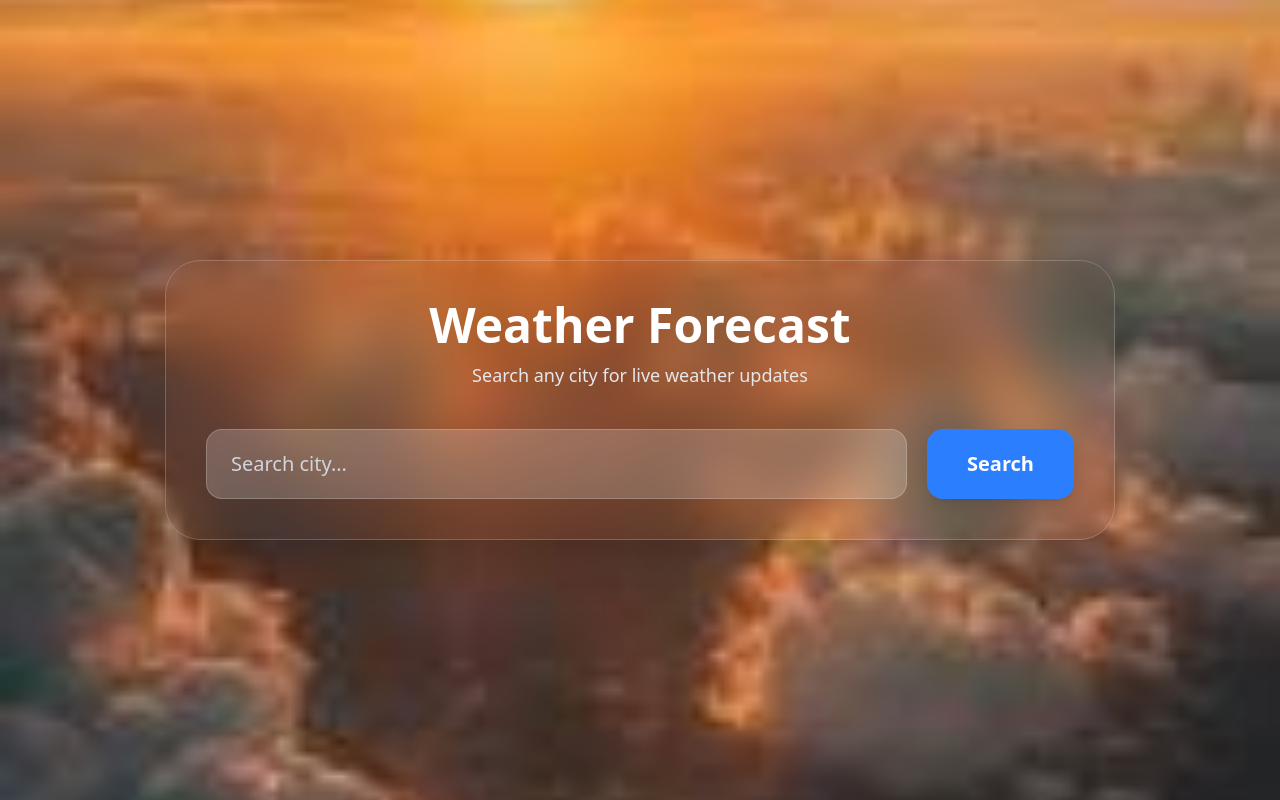
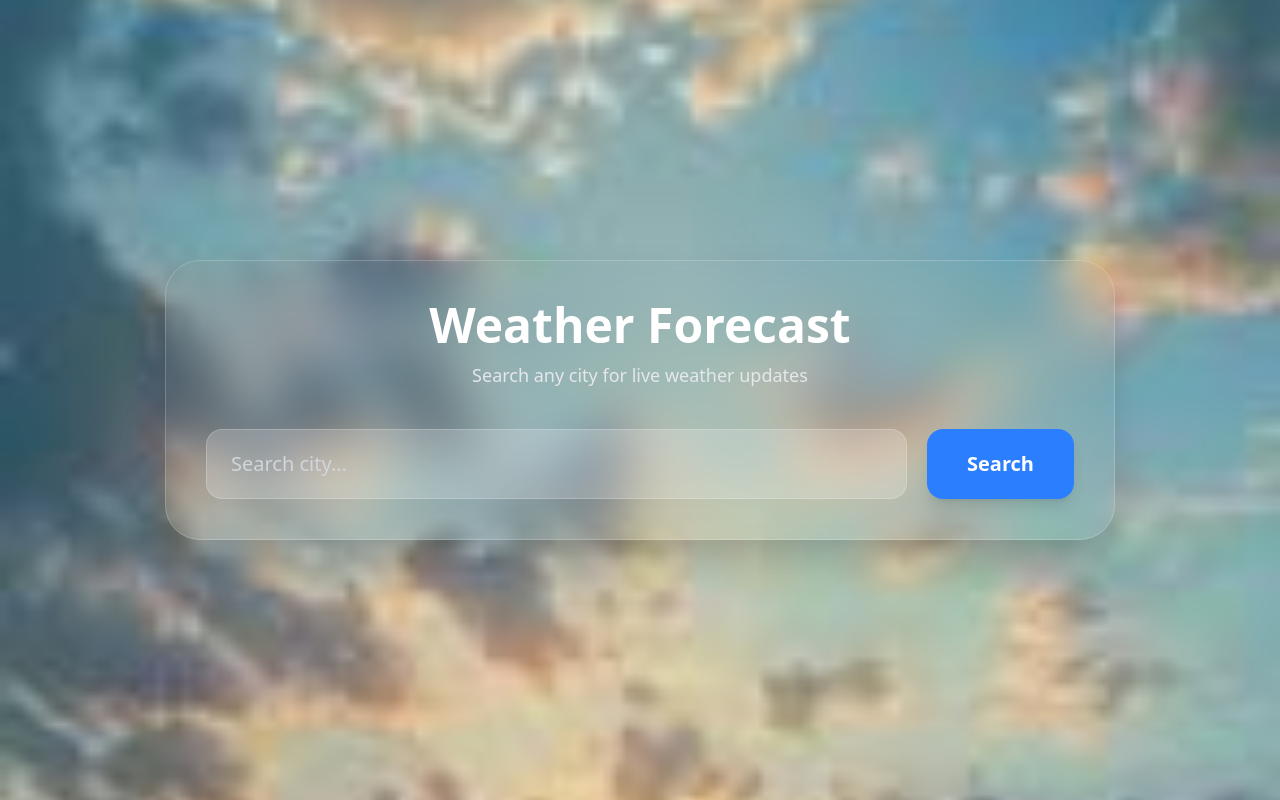
Before and after one commit to devkryssie/weather-app, a website: page index.html in a window 1280 px wide. Drawn offline with Linux system fonts and the light colour scheme.

Commit message:
added bg image

```diff
--- a/index.html
+++ b/index.html
@@ -11,7 +11,7 @@
 
 <body
 class="min-h-screen flex justify-center items-center bg-cover bg-center p-6"
-style="background-image:url('image/download\ \(1\).jpeg');"
+style="background-image:url('image/download.jpeg');"
 >
 
 <div
```
